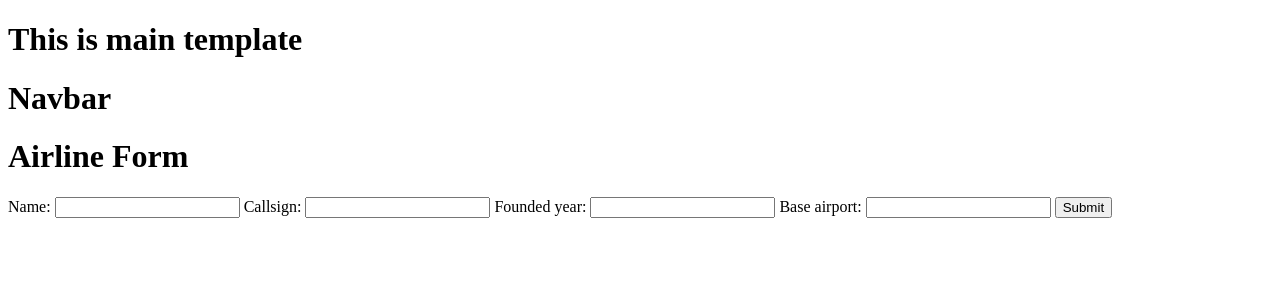
After one commit to ibrahimardic/AirlineManager, a Django app: page /airline-create/ in a window 1280 px wide. The commit adds this page. Shown: the top 300 px of the page. Run offline with Django 4.2, Linux system fonts and the light colour scheme.

Commit message:
Forms added

```diff
--- /dev/null
+++ b/airlines/forms.py
@@ -0,0 +1,12 @@
+from django.forms import ModelForm
+from .models import Airline,Aircraft
+
+class AirlineForm(ModelForm):
+    class Meta:
+        model = Airline
+        fields =['name', 'callsign','founded_year', 'base_airport']
+
+class AircraftForm(ModelForm):
+    class Meta:
+        model = Aircraft
+        fields ='__all__'
--- /dev/null
+++ b/airlines/templates/airlines/airline_form.html
@@ -0,0 +1,12 @@
+{%extends 'layout.html' %}
+
+{%block content %}
+
+<h1>Airline Form</h1>
+
+<form method="POST">
+    {% csrf_token %}
+    {{airline_form}}
+    <button type="submit">Submit</button>
+</form>
+{%endblock content%}
--- a/airlines/templates/airlines/airlines.html
+++ b/airlines/templates/airlines/airlines.html
@@ -10,6 +10,7 @@
         <th>CALLSIGN</th>
         <th>FOUNDED YEAR</th>
         <th>BASE AIRPORT</th>
+        <th></th>
     </tr>
     {% for airline in airlines %}
     <tr>
--- a/airlines/urls.py
+++ b/airlines/urls.py
@@ -8,4 +8,6 @@ urlpatterns = [
     path('api-token-auth/', views.ApiTokenAuth, name="api-token-auth"), # api-token-auth
     path('airline/', views.AirlinesView, name="api-token-auth"),
     path('aircraft/', views.AirCraftsView, name="api-token-auth"),
+    path('airline-create/',views.createAirline,name = "create-airline" ),
+    path('aircraft-create/', views.createAircraft, name="create-aircraft")
 ]
--- a/airlines/views.py
+++ b/airlines/views.py
@@ -1,6 +1,7 @@
 from django.shortcuts import render
 from django.http import HttpResponse
 from .models import Aircraft, Airline
+from .forms import AirlineForm, AircraftForm
 
 def Homepage(request):
     msg = 'Hello, you are on the homepage.'
@@ -27,3 +28,13 @@ def AirCraftsView(request):
 
 def ApiTokenAuth(request):
     return HttpResponse('Api Token Authorization ')
+
+def createAirline(request):
+    airline_form = AirlineForm()
+    context = {'airline_form':airline_form}
+    return render(request, "airlines/airline_form.html", context)
+
+def createAircraft(request):
+    aircraft_form = AircraftForm()
+    context = {'aircraft_form':aircraft_form}
+    return render(request, "airlines/aircraft_form.html", context)
```
Also changed, not shown: airlines/templates/airlines/aircraft_form.html (added, +12 -0 lines).
